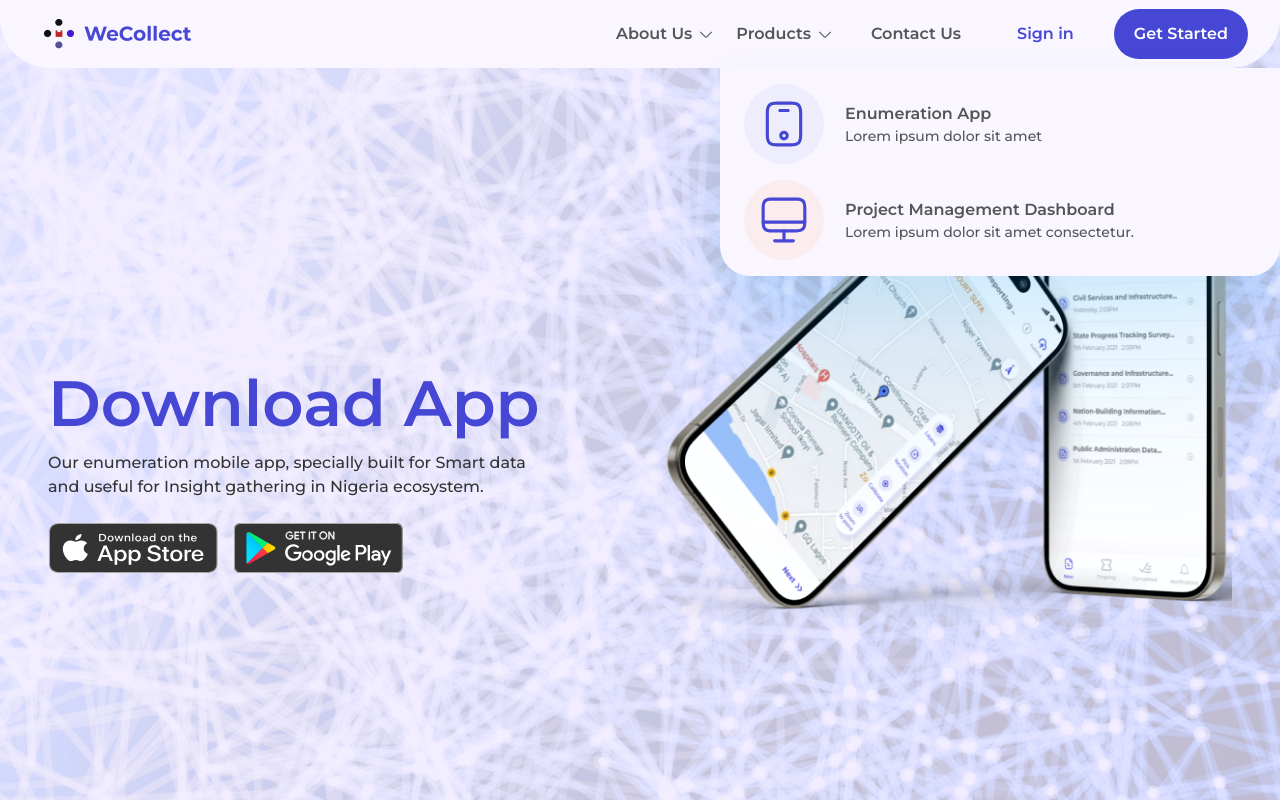
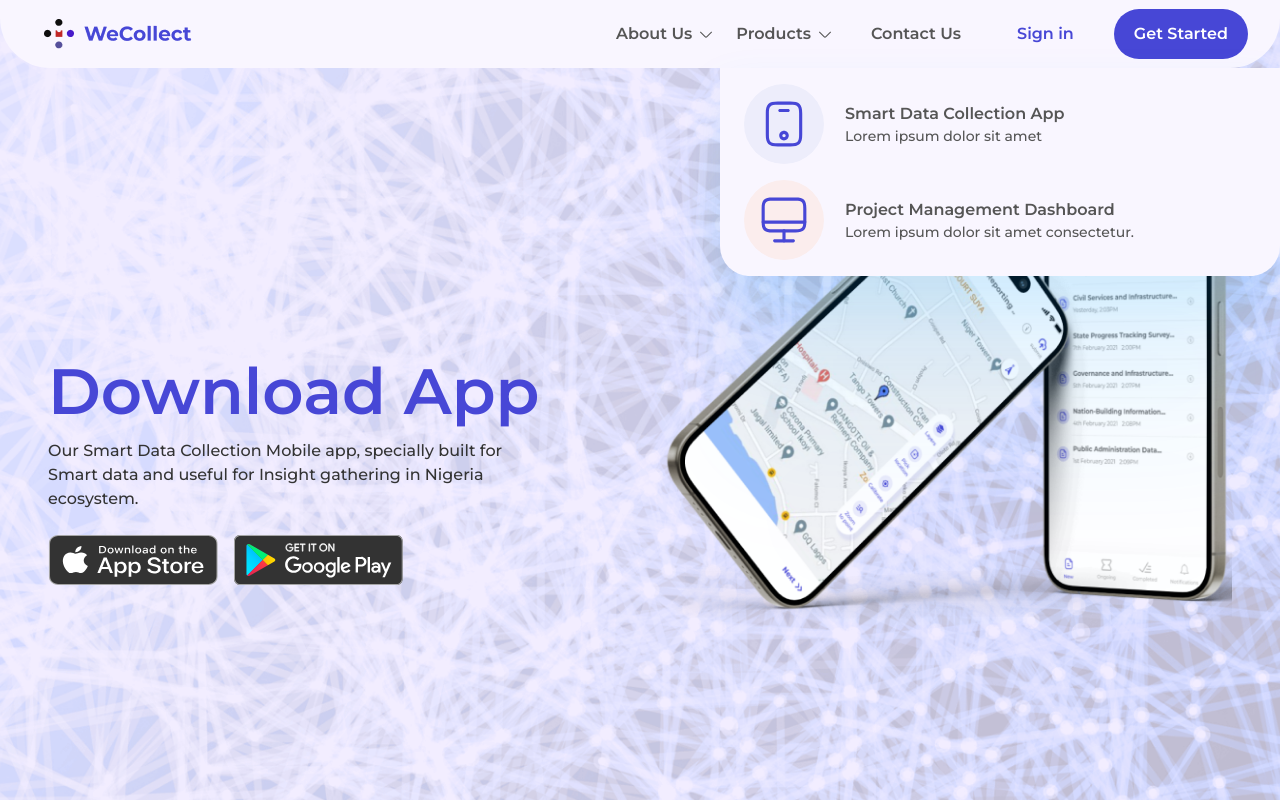
Before and after one commit to Daniekeys/temporary-hosting, a Next.js app: page /download in a window 1280 px wide. Both pictures are taken after a click on the element "Products". Shown: the top 800 px of the page. Built offline with nearby package versions, Linux system fonts and the light colour scheme.

Commit message:
pushed name fixes

```diff
--- a/components/blogs/Slider.jsx
+++ b/components/blogs/Slider.jsx
@@ -4,17 +4,17 @@ import Become from "../LandingPage/Become";
 
 
 const Slider = () => {
-  const [showComponent1, setShowComponent1] = useState(true);
-  const [showComponent2, setShowComponent2] = useState(false);
+  const [showComponent1, setShowComponent1] = useState(false);
+  const [showComponent2, setShowComponent2] = useState(true);
 
-  useEffect(() => {
-    const interval = setInterval(() => {
-      setShowComponent1((prevState) => !prevState);
-      setShowComponent2((prevState) => !prevState);
-    }, 4000);
+  // useEffect(() => {
+  //   const interval = setInterval(() => {
+  //     setShowComponent1((prevState) => !prevState);
+  //     setShowComponent2((prevState) => !prevState);
+  //   }, 4000);
 
-    return () => clearInterval(interval);
-  }, []);
+  //   return () => clearInterval(interval);
+  // }, []);
   return (
     <div className="w-full flex justify-center mt-0 ">
       <div className="animation-container h-[400px] lg:h-[400px]  relative flex items-end justify-center">
--- a/components/download-page/download-hero.jsx
+++ b/components/download-page/download-hero.jsx
@@ -31,7 +31,7 @@ const DownloadHero = () => {
                     data-aos="fade-down"
                     data-aos-duration="1000"
                   >
-                    Our enumeration mobile app, specially built for Smart data
+                    Our Smart Data Collection Mobile app, specially built for Smart data
                     and useful for Insight gathering in Nigeria ecosystem.
                   </p>
                   <div
--- a/components/navbar/mobile-nav.jsx
+++ b/components/navbar/mobile-nav.jsx
@@ -80,7 +80,7 @@ const MobileNav = ({ present }) => {
               {showProduct && (
                 <div className="flex flex-col gap-4 ">
                   <Link href="/innovations#app" className="text-ash text-base ">
-                    Enumeration app
+                    Smart Data Collection App
                   </Link>
                   <Link
                     href="/innovations#dashboard"
--- a/components/navbar/new-navbar.jsx
+++ b/components/navbar/new-navbar.jsx
@@ -171,7 +171,7 @@ const NewNavbar = () => {
               <Image src={emuration} alt="emuration" />
               <div className="ml-[21px]">
                 <p className="text-[#555555] text-[16px] font-semibold">
-                  Enumeration App
+                  Smart Data Collection App
                 </p>
                 <p className="text-[#555555] text-[14px] font-medium">
                   Lorem ipsum dolor sit amet
```
